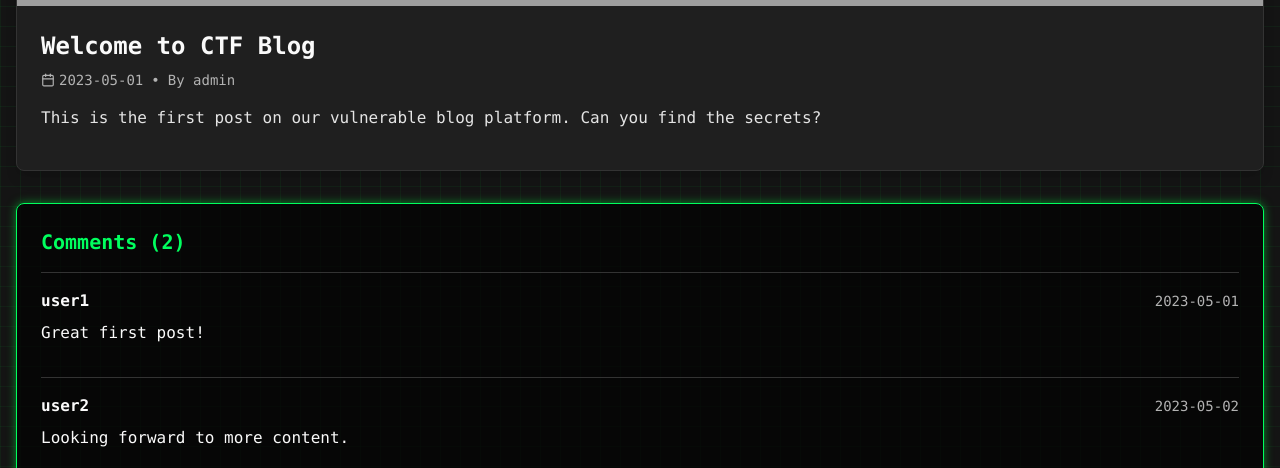
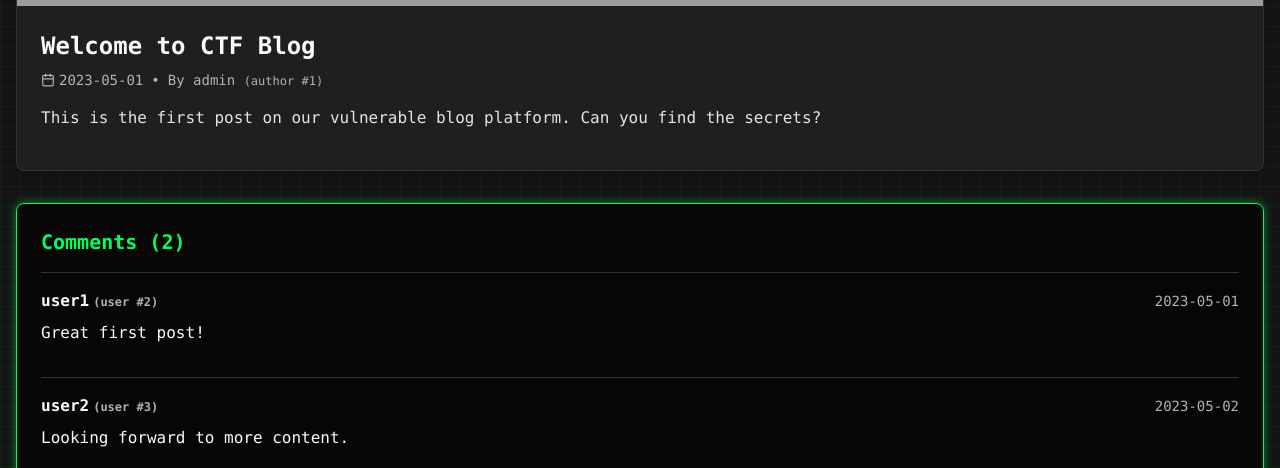
Before and after one commit to rithick-11/ctf-blog-arena, a React (Vite) app: page /post/1 in a window 1280 px wide. Shown: the part 294-762 px from the top of the page. Built offline with nearby package versions, Linux system fonts and the light colour scheme; grey boxes are pictures that could not be loaded.

Commit message:
Add IDOR vulnerability
Add user ID to comments and posts for potential IDOR.

```diff
--- a/src/components/BlogPost.tsx
+++ b/src/components/BlogPost.tsx
@@ -18,7 +18,11 @@ const BlogPost = ({ id, title, content, authorId, date, imageUrl, preview = true
   const displayContent = preview ? `${content.substring(0, 150)}${content.length > 150 ? '...' : ''}` : content;
 
   return (
-    <div className="bg-card rounded-lg overflow-hidden shadow-lg border border-border hover:border-primary/50 transition-colors">
+    <div
+      className="bg-card rounded-lg overflow-hidden shadow-lg border border-border hover:border-primary/50 transition-colors"
+      data-post-id={id}
+      data-author-id={authorId}
+    >
       {imageUrl && (
         <div className="w-full h-48 overflow-hidden">
           <img
@@ -43,7 +47,7 @@ const BlogPost = ({ id, title, content, authorId, date, imageUrl, preview = true
           <Calendar size={14} className="mr-1" />
           <span>{date}</span>
           <span className="mx-2">•</span>
-          <span>By {author?.username || 'Unknown'}</span>
+          <span>By {author?.username || 'Unknown'} <span className="text-xs">(author #{authorId})</span></span>
         </div>
 
         {/* Intentionally vulnerable to XSS - uses dangerouslySetInnerHTML */}
--- a/src/components/Comment.tsx
+++ b/src/components/Comment.tsx
@@ -8,13 +8,18 @@ interface CommentProps {
   date: string;
 }
 
-const Comment = ({ userId, content, date }: CommentProps) => {
+const Comment = ({ id, userId, content, date }: CommentProps) => {
   const user = getUserById(userId);
 
   return (
-    <div className="border-t border-border py-4">
+    <div className="border-t border-border py-4" data-comment-id={id} data-user-id={userId}>
       <div className="flex justify-between items-center mb-2">
-        <div className="font-semibold">{user?.username || 'Anonymous'}</div>
+        <div className="font-semibold">
+          {user?.username || 'Anonymous'}
+          <span className="text-xs text-muted-foreground ml-1">
+            (user #{userId})
+          </span>
+        </div>
         <div className="text-sm text-muted-foreground">{date}</div>
       </div>
       <div dangerouslySetInnerHTML={{ __html: content }} />
```
